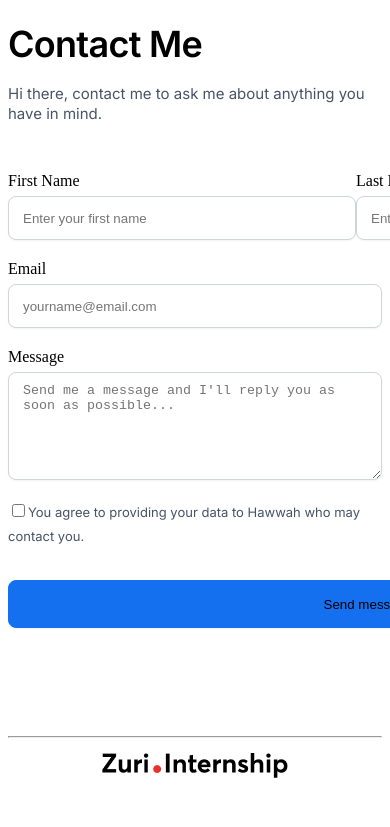
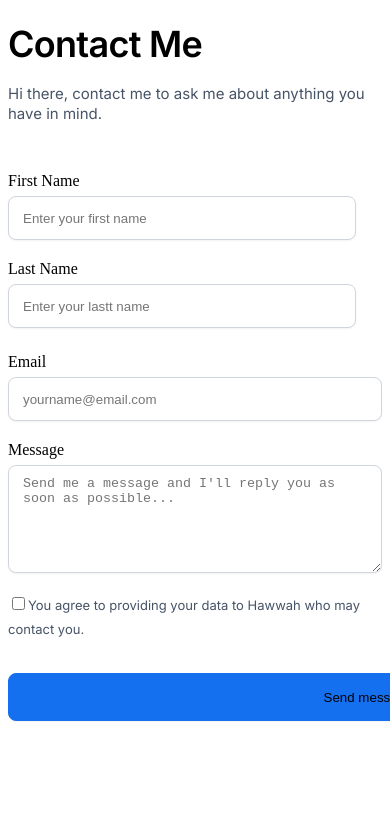
Before and after one commit to Hawwah07/Zuri-Assignment, a React (Create React App) app: page /contact in a window 390 px wide. Shown: the top 827 px of the page. Built offline with nearby package versions, Linux system fonts and the light colour scheme.

Commit message:
styled: Updated the styling

```diff
--- a/src/style.css
+++ b/src/style.css
@@ -6,7 +6,15 @@
     justify-content: space-between;
     justify-content: space-around;
     padding: auto auto auto auto;
-}
+  }
+    .form-name {
+      display: flex;
+      flex-direction: column;
+      flex-wrap: wrap;
+    }
+    #first_name {
+      margin-top: 40px;
+    }
 
 }
 * {
@@ -126,12 +134,13 @@
 align-self: stretch;
 flex-grow: 0;
 margin-top: 6px;
+margin-bottom: 20px;
+margin-right: 24px;
 }
 .form-name {
   display: flex;
   flex-direction: row;
-  justify-content: space-between;
-  margin-bottom: 20px;
+  margin-bottom: 5px;
 }
 
 #email, #message {
```
